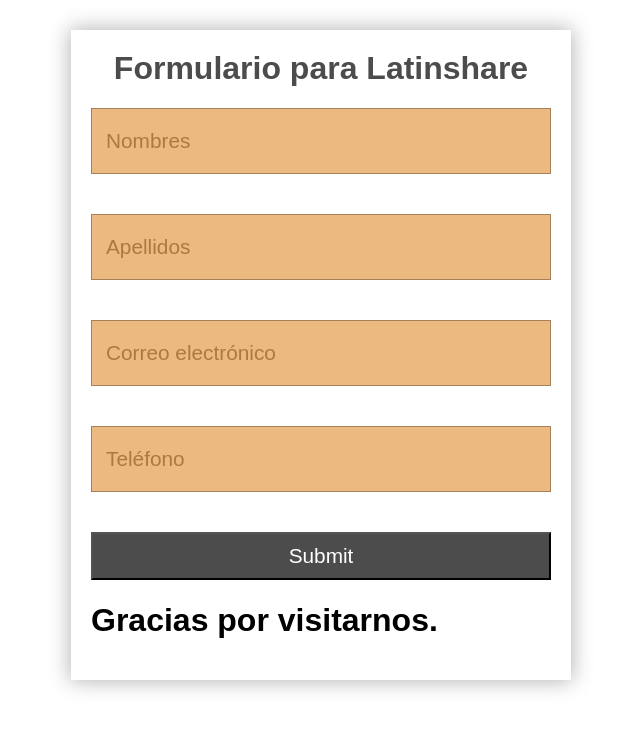
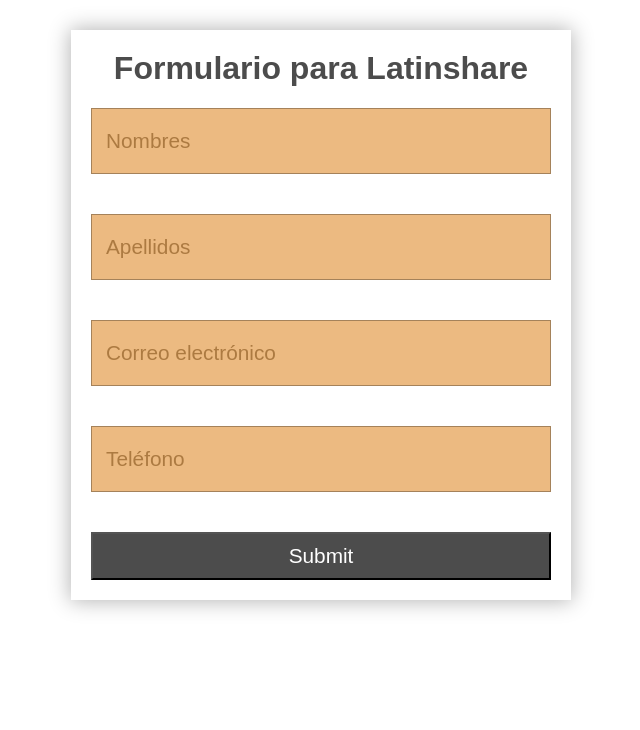
Before and after one commit to mmrk2/primerospasos, a plain HTML site: page index.html in a window 1280 px wide. Shown: the whole page, without its empty margins (319-959 px from the left). Drawn offline with Linux system fonts and the light colour scheme.

```diff
--- a/index.html
+++ b/index.html
@@ -25,7 +25,7 @@
         class="formulario__label">Teléfono</label>
         <input type="submit" class="formulario__submit">
 
-        <h1>Gracias por visitarnos.</h1>
+
     </form>
     <script src="form.js"></script>
 
```
